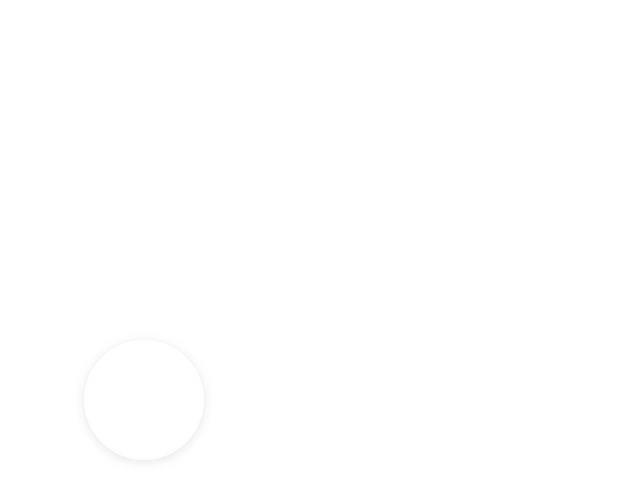
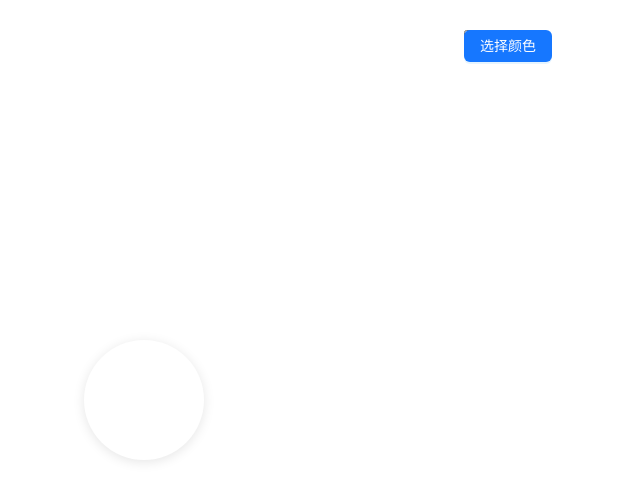
Before and after one commit to Zhoucheng133/Dev-Color, a Vue app: page / in a window 1280 px wide. Shown: the top 500 px of the page, without its empty margins (176-816 px from the left). Built offline with nearby package versions, Linux system fonts and the light colour scheme.

Commit message:
完成颜色选择器功能

```diff
--- a/src/renderer/src/App.vue
+++ b/src/renderer/src/App.vue
@@ -2,30 +2,52 @@
   <div class="titleBar"></div>
   <div class="content">
     <div class="leftSide">
-      <div class="colorCircle" :style="{'background-color': colorGet}"></div>
+      <div class="colorCircle" :style="{'background-color': colorGet()}"></div>
     </div>
     <div class="rightSide">
-      <div class="inputArea"></div>
+      <div class="inputArea">
+        <input type="color" v-model="colorHEX" id="colorPicker">
+        <a-button type="primary" @click="selectColor">选择颜色</a-button>
+      </div>
     </div>
   </div>
 </template>
 
-<script>
-export default {
-  computed: {
-    colorGet(){
-      return `rgba(${this.colorR}, ${this.colorG}, ${this.colorB}, ${this.colorAlpha})`
-    }
-  },
-  data() {
-    return {
-      colorR: 255,
-      colorG: 255,
-      colorB: 255,
-      colorAlpha: 1,
-    }
-  },
+<script setup>
+import { onMounted, ref, watch } from 'vue';
+
+var colorR=ref('255');
+var colorG=ref('255');
+var colorB=ref('255');
+var colorAlpha=ref('1');
+
+var colorHEX=ref('#FFFFFF')
+
+function selectColor(){
+  document.getElementById("colorPicker").click();
 }
+
+function colorGet(){
+  return `rgba(${colorR.value}, ${colorG.value}, ${colorB.value}, ${colorAlpha.value})`
+}
+
+function hexToRgb(hex) {
+  hex = hex.replace(/^#/, '');
+
+  // 将RR、GG、BB分量提取并转换为十进制数
+  const r = parseInt(hex.substring(0, 2), 16);
+  const g = parseInt(hex.substring(2, 4), 16);
+  const b = parseInt(hex.substring(4, 6), 16);
+
+  colorR.value=r;
+  colorG.value=g;
+  colorB.value=b;
+}
+
+watch(colorHEX, (newVal)=>{
+  hexToRgb(newVal);
+})
+
 </script>
 
 <style>
@@ -35,6 +57,9 @@ body{
 </style>
 
 <style scoped>
+#colorPicker{
+  position: absolute;
+}
 .inputArea{
   padding-right: 10px;
 }
```
